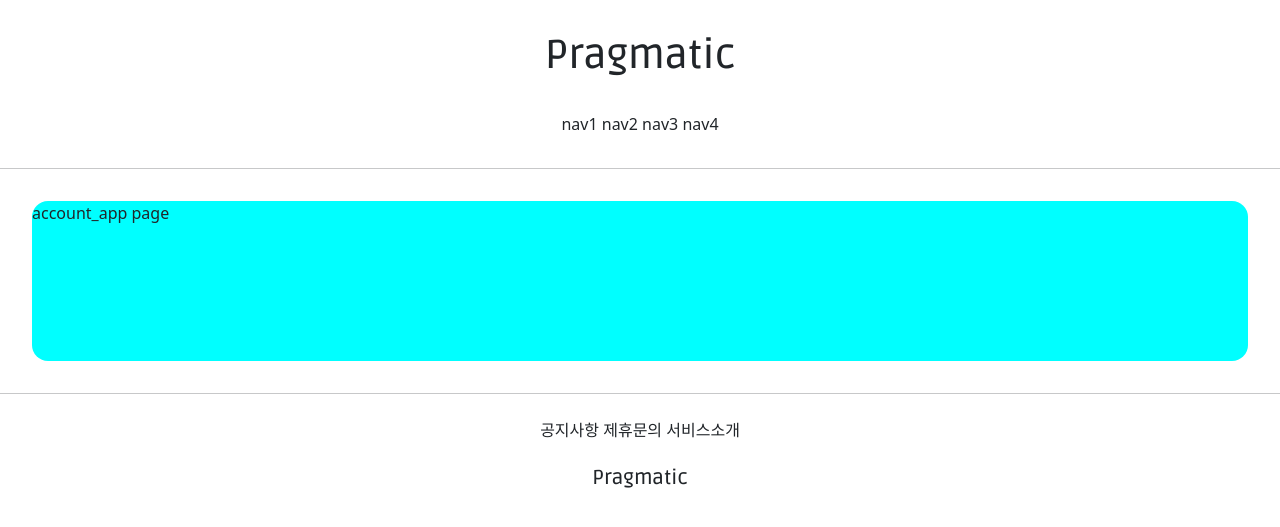
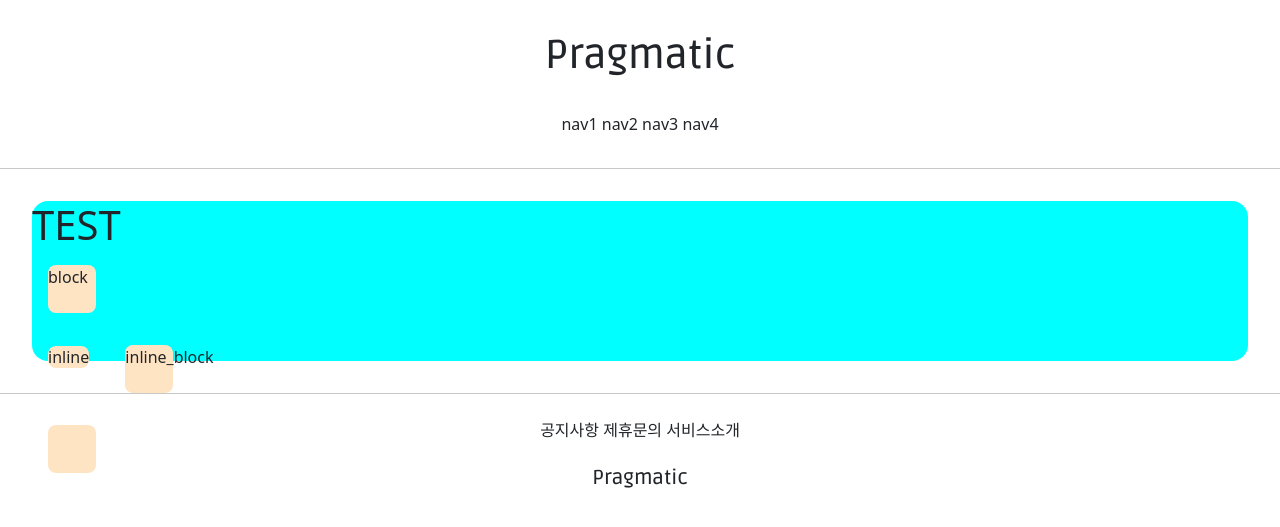
Before and after one commit to dayoorang/first_project, a Django app: page /accounts/hello_world/ in a window 1280 px wide. Shown: the top 527 px of the page. Run offline with Django 3.2, Linux system fonts and the light colour scheme; parts of the project's set-up code (start-up, migrations or seed data) failed here and were passed over.

Commit message:
7/7 first_project commit 2

```diff
--- a/accountapp/templates/accountapp/hello_world.html
+++ b/accountapp/templates/accountapp/hello_world.html
@@ -1,7 +1,26 @@
 {% extends 'base.html' %}
 
 {% block content %}
-<div style = "height: 10rem; background-color: aqua ; margin: 2rem; border-radius :1rem">
-account_app page
-</div>
+    <style>
+
+        .testing {
+            background-color: bisque;
+            margin: 1rem;
+            width : 48px;
+            height: 48px;
+            border-radius: .5rem;
+        }
+    </style>
+
+
+    <div style = "height: 10rem; background-color: aqua ; margin: 2rem; border-radius :1rem">
+        <h1>TEST</h1>
+
+    <div class ="testing" style ="display:block">block</div>
+    <div class ="testing" style ="display:inline">inline</div>
+    <div class ="testing" style ="display:none">none</div>
+    <div class ="testing" style ="display:inline-block">inline_block</div>
+    <div class ="testing"></div>
+
+    </div>
 {% endblock %}
```
